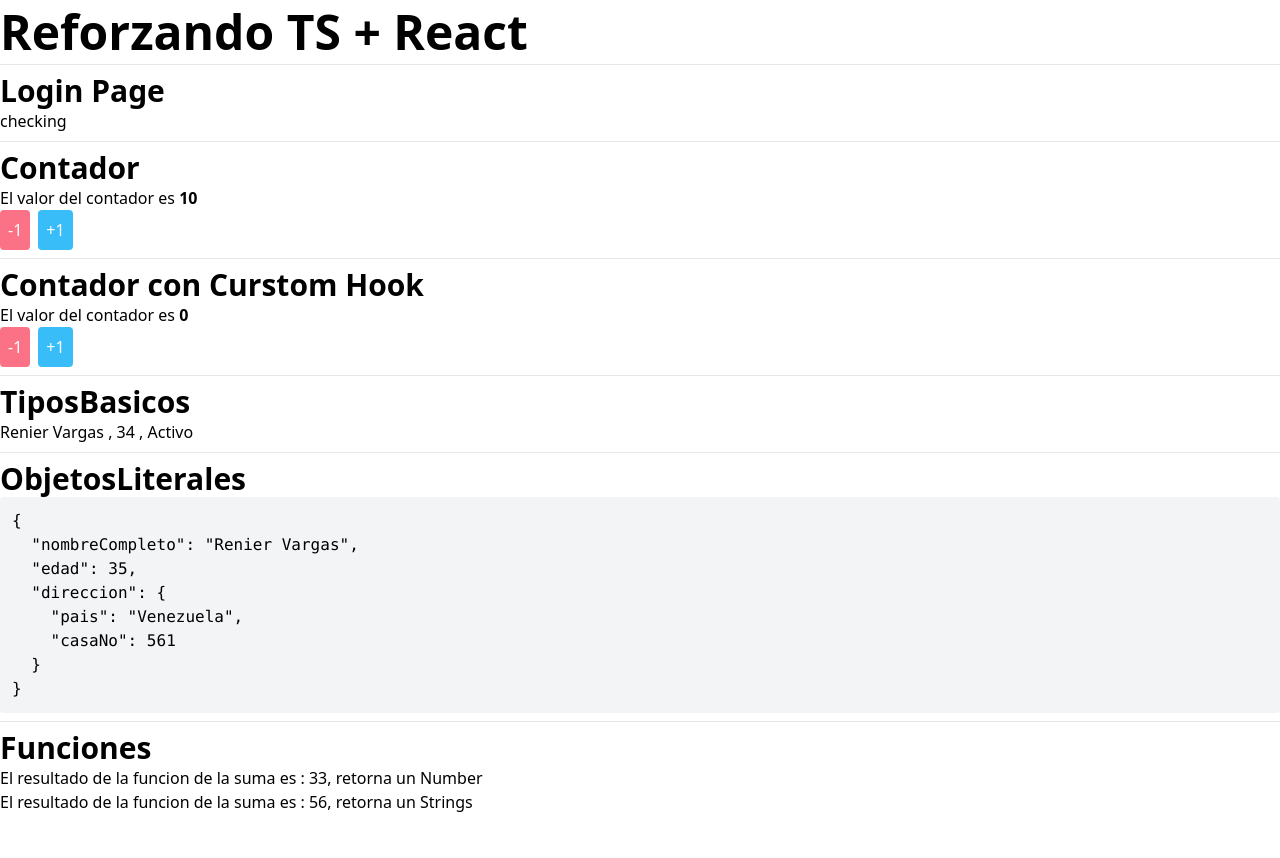
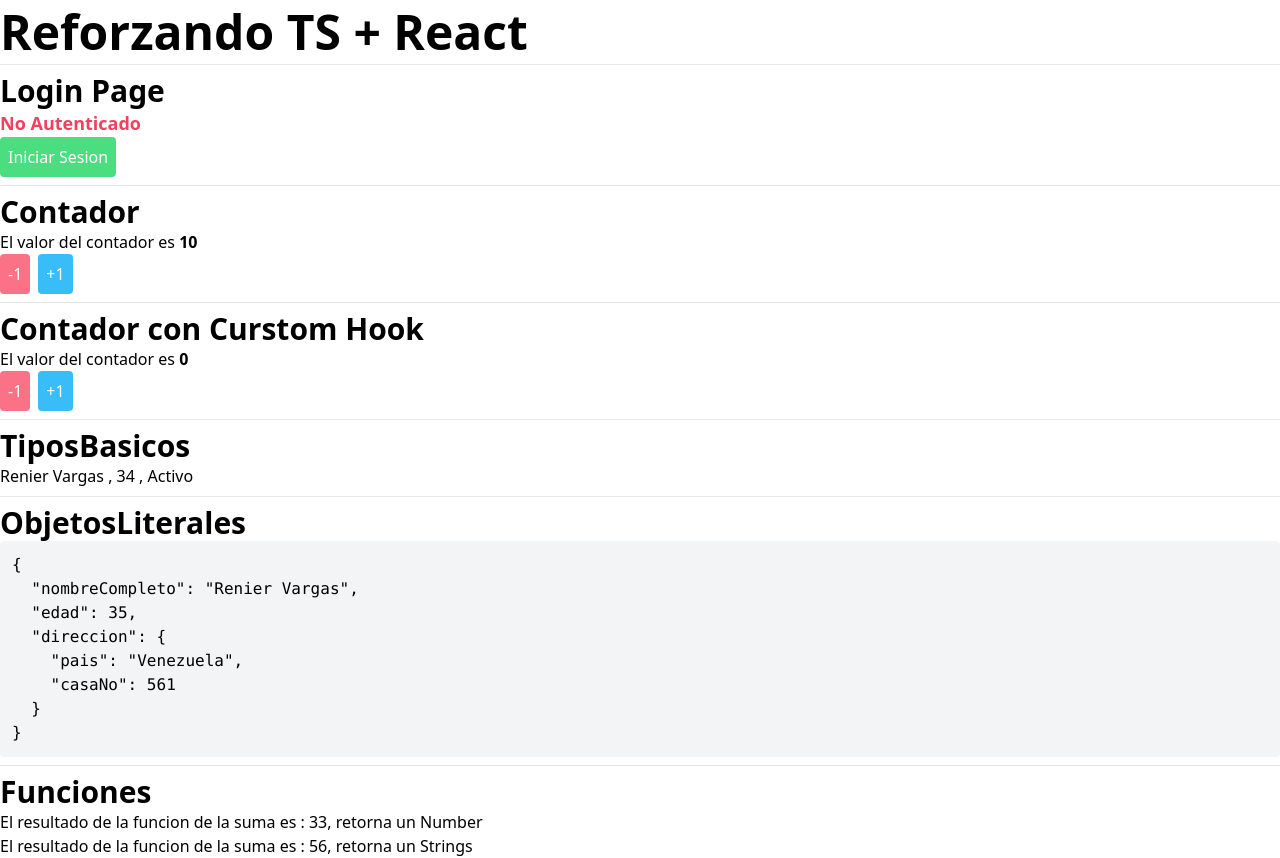
Before and after one commit to renier1989/typescript_reforzando, a React (Create React App) app: page / in a window 1280 px wide. Before the commit the page ends 814 px from the top, so only its background shows below. Built offline with nearby package versions, Linux system fonts and the light colour scheme.

Commit message:
implementando Zustand, para simular un login y un logout , ejecutanco metodos

```diff
--- a/src/components/LoginPage.tsx
+++ b/src/components/LoginPage.tsx
@@ -1,15 +1,52 @@
+import { useEffect } from "react"
 import { useAuthStore } from "../store/auth.store"
 
 export const LoginPage = () => {
     // asi es como se consumen los state en un store de Zustand
     const authState = useAuthStore(state => state.status)
+    const user = useAuthStore(state => state.user)
+    const login = useAuthStore(state => state.login)
+    const logout = useAuthStore(state => state.logout)
 
-  return (
-    <>
-    <h1 className="text-3xl font-semibold">Login Page</h1>
-    <span>
-        {authState}
-    </span>
-    </>
-  )
+    useEffect(() => {
+        setTimeout(() => {
+            logout()
+        }, 1500);
+    // eslint-disable-next-line react-hooks/exhaustive-deps
+    }, [])
+
+
+    if (authState === 'checking') {
+        return <>
+            <h1 className="text-3xl font-semibold">Login Page</h1>
+            <h1 className="text-xl font-semibold"> Cargando...</h1>
+        </>
+    }
+
+    return (
+        <>
+            <h1 className="text-3xl font-semibold">Login Page</h1>
+            {
+                (authState === 'authenticated')
+                    ?
+                    <> <span>Autenticado como: {JSON.stringify(user, null, 2)} </span> </>
+                    :
+                    <> <span className="text-rose-500 font-semibold text-lg">No Autenticado </span> </>
+            }
+            <br />
+            {
+                (authState === 'authenticated')
+                ?
+                <>
+                <button onClick={logout} className="p-2 rounded bg-rose-400 text-white mr-2"> Cerrar Sesion </button>
+                </>
+                :
+                <>
+                <button onClick={()=>login('Renier@gmail.com', '123')}
+                className="p-2 rounded bg-green-400 text-white mr-2"
+                > Iniciar Sesion </button>
+                </>
+            }
+        </>
+    )
 }
--- a/src/store/auth.store.ts
+++ b/src/store/auth.store.ts
@@ -6,12 +6,36 @@ interface AuthState {
     user?: {
         name: string;
         email: string;
-    }
+    },
+
+    // definicion de metods
+    login : (email: string , password: string) => void;
+    logout : () => void;
+
 }
 
 // esto es la definicion global de un store en Zustand , se podra usar en toda la aplicacion
 export const useAuthStore = create<AuthState>()( ( set )=>({
     status: 'checking',
     token: undefined,
-    user: undefined
+    user: undefined,
+    login : (email: string , password: string) => {
+        // esto simula una llamada a un Backend, y seteamos con el set el valor obtenido
+        set({
+            status: 'authenticated',
+            token: 'XCV123',
+            user: {
+                name: 'Renier Vargas',
+                email: email
+            }
+        })
+    },
+    logout : ()=> {
+        // el logout limpiar los parametros
+        set({
+            status: 'unauthenticated',
+            token: undefined,
+            user: undefined
+        })
+    }
 }))
```
